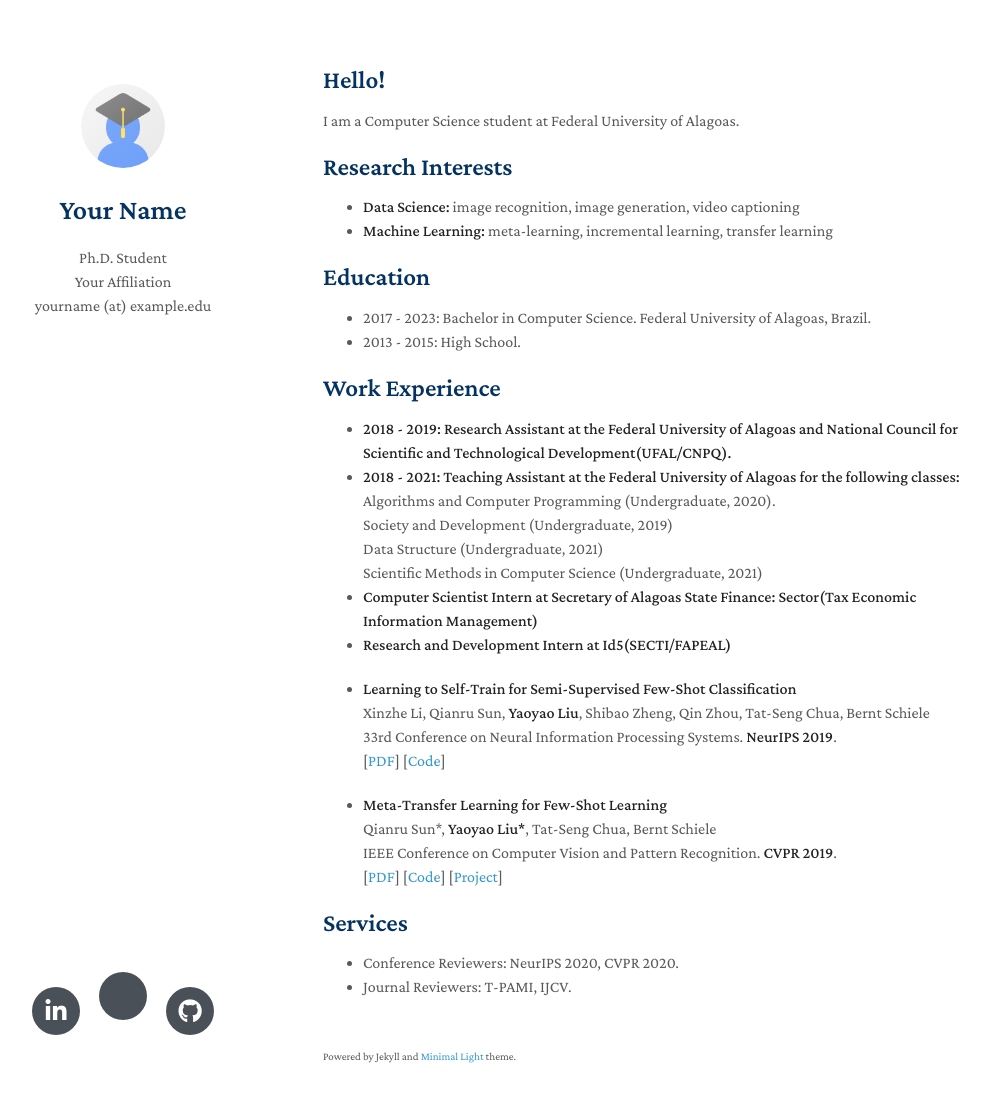
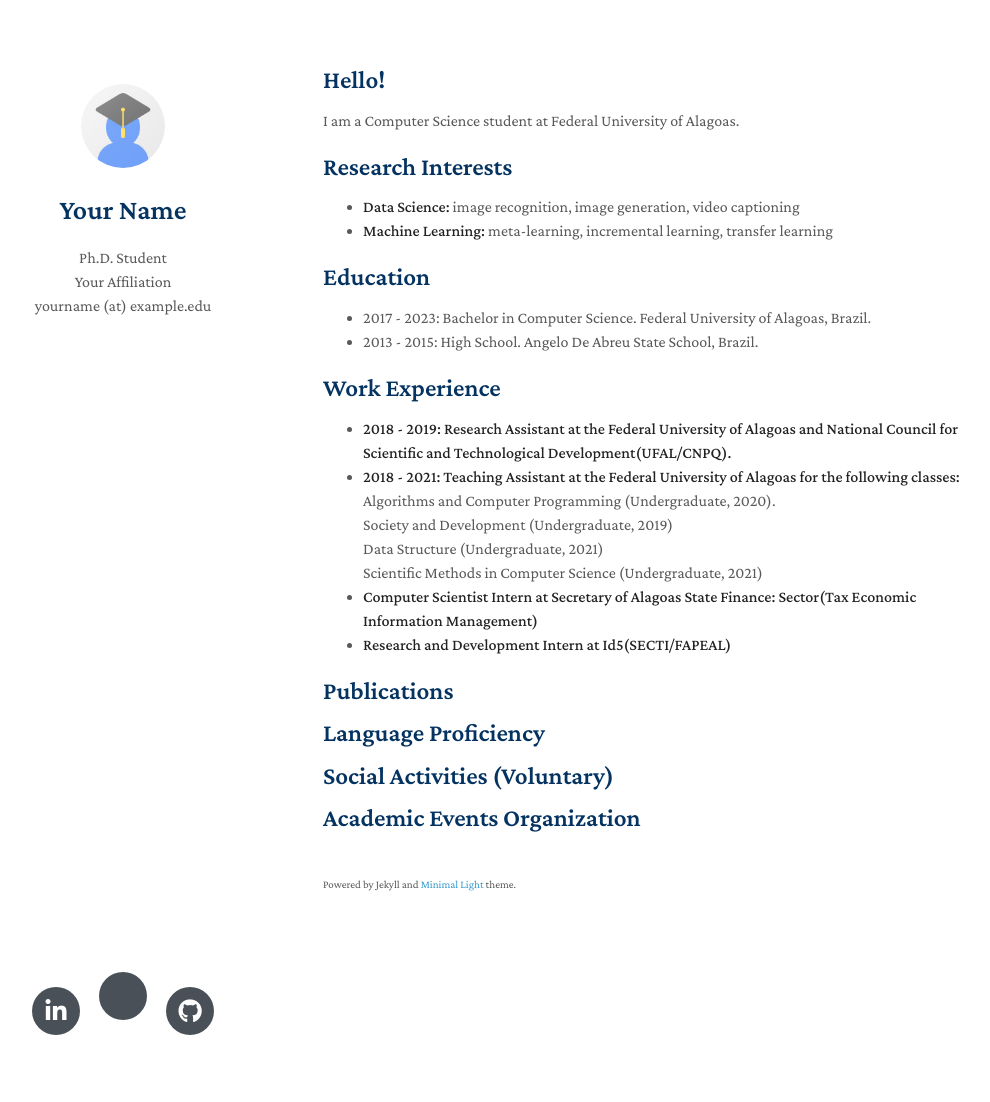
Before and after one commit to nayse/nayse.github.io, a Jekyll site: the page built from index.md, in a window 1280 px wide and 1137 px high. Shown: the top 1102 px of the window, without its empty margins (147-1137 px from the left). Built offline with Jekyll 4.4.1, drawn with Linux system fonts in a browser that asks for light colours; nearby versions of some CDN libraries; a style sheet for code colours, icons or effects is not loaded; our own code applies the rules of GitHub Pages for plain Markdown files.

Commit message:
Update index.md

```diff
--- a/index.md
+++ b/index.md
@@ -14,7 +14,7 @@ I am a Computer Science student at Federal University of Alagoas.
 ## Education
 
 - 2017 - 2023: Bachelor in Computer Science. Federal University of Alagoas, Brazil.
-- 2013 - 2015: High School.
+- 2013 - 2015: High School. Angelo De Abreu State School, Brazil.
 
 ## Work Experience
 - **2018 - 2019: Research Assistant at the Federal University of Alagoas and National Council for Scientific and
@@ -33,23 +33,12 @@ Information Management)**
 - **Research and Development Intern at Id5(SECTI/FAPEAL)**
 
 
-- **Learning to Self-Train for Semi-Supervised Few-Shot Classification**
-  <br>
-  Xinzhe Li, Qianru Sun, **Yaoyao Liu**, Shibao Zheng, Qin Zhou, Tat-Seng Chua, Bernt Schiele
-  <br>
-  33rd Conference on Neural Information Processing Systems. **NeurIPS 2019**.
-  <br>
-  [[PDF](http://papers.nips.cc/paper/9216-learning-to-self-train-for-semi-supervised-few-shot-classification.pdf)] [[Code](https://github.com/xinzheli1217/learning-to-self-train)]
+## Publications
 
-- **Meta-Transfer Learning for Few-Shot Learning**
-  <br>
-  Qianru Sun\*, **Yaoyao Liu\***, Tat-Seng Chua, Bernt Schiele
-  <br>
-  IEEE Conference on Computer Vision and Pattern Recognition. **CVPR 2019**.
-  <br>
-  [[PDF](http://openaccess.thecvf.com/content_CVPR_2019/papers/Sun_Meta-Transfer_Learning_for_Few-Shot_Learning_CVPR_2019_paper.pdf)] [[Code](https://github.com/yaoyao-liu/meta-transfer-learning)] [[Project](https://mtl.yyliu.net/)]
 
-## Services
+## Language Proficiency
 
-- Conference Reviewers: NeurIPS 2020, CVPR 2020.
-- Journal Reviewers: T-PAMI, IJCV.
+
+## Social Activities (Voluntary)
+
+## Academic Events Organization
```
